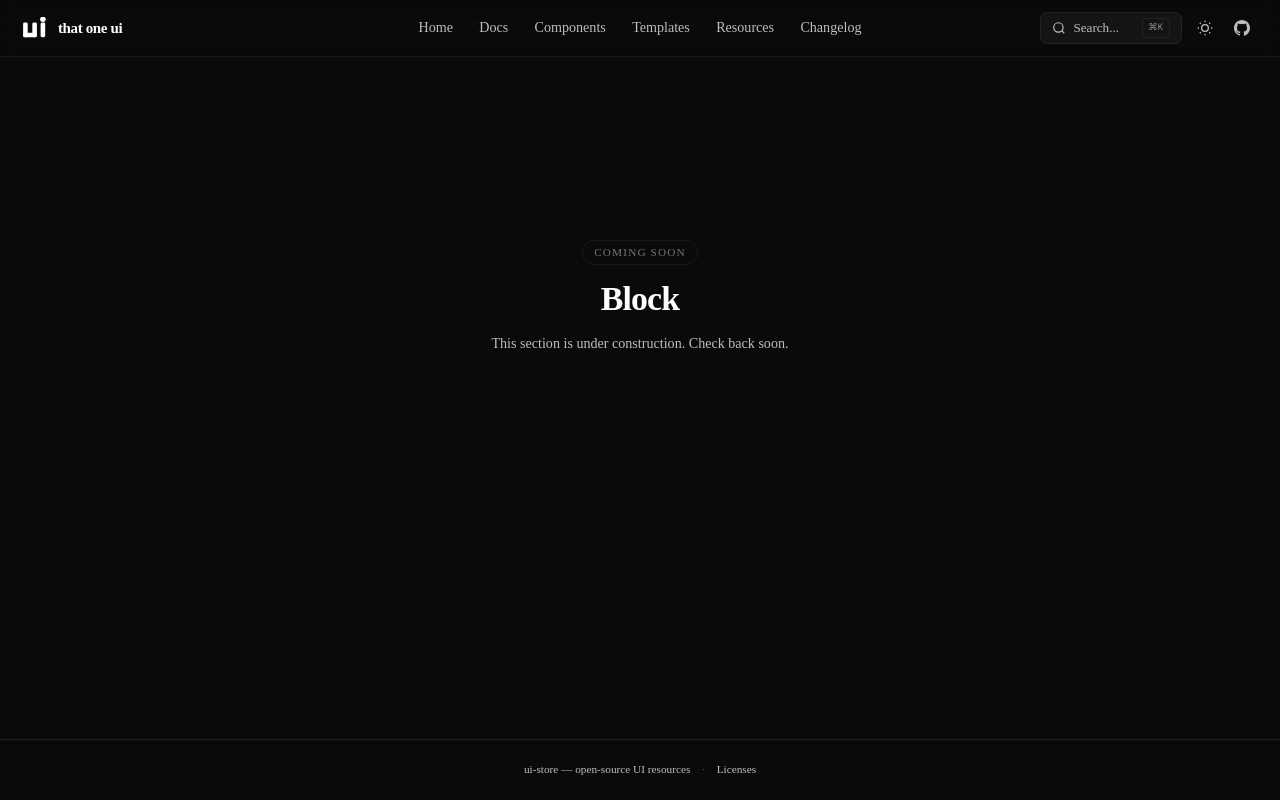
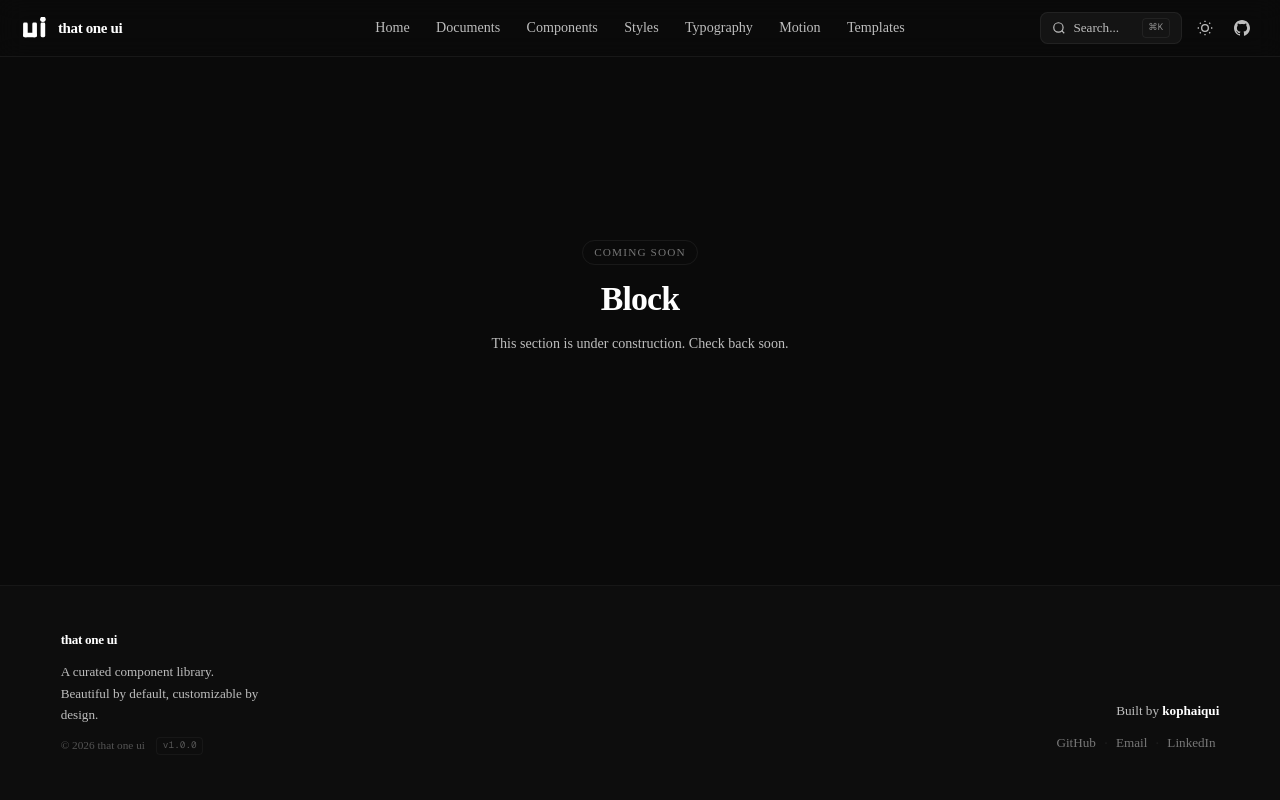
Before and after one commit to kophaiqui/ui-store, a Next.js app: page /block in a window 1280 px wide. Built offline with nearby package versions, Linux system fonts and the light colour scheme.

Commit message:
feat(ui): redesign nav and footer
- nav trimmed to 7 items: Home, Documents, Components, Styles, Typography, Motion, Templates
- footer redesigned: split layout, author links, v1.0.0 version badge

```diff
--- a/components/layout/Footer.tsx
+++ b/components/layout/Footer.tsx
@@ -1,14 +1,54 @@
-import Link from "next/link";
+export default function Footer() {
+  const year = new Date().getFullYear();
 
-export default function Footer() {
+  const links = [
+    { label: "GitHub",   href: "https://github.com/kophaiqui" },
+    { label: "Email",    href: "mailto:quiatwork@gmail.com"   },
+    { label: "LinkedIn", href: "https://linkedin.com/in/kophaiqui" },
+  ];
+
   return (
-    <footer className="border-t border-border py-6">
-      <div className="mx-auto flex max-w-6xl flex-wrap items-center justify-center gap-x-3 gap-y-1 px-6 text-center text-xs text-muted-foreground">
-        <span>ui-store — open-source UI resources</span>
-        <span className="text-muted-foreground/40">·</span>
-        <Link href="/licenses" className="transition-colors hover:text-foreground">
-          Licenses
-        </Link>
+    <footer className="border-t border-border/40 bg-muted/10">
+      <div className="mx-auto max-w-7xl px-6 py-12">
+        <div className="grid grid-cols-1 gap-10 md:grid-cols-[1fr_auto] md:items-end">
+
+          {/* Left — brand */}
+          <div className="space-y-3">
+            <p className="text-sm font-semibold tracking-tight">that one ui</p>
+            <p className="max-w-[34ch] text-sm leading-relaxed text-muted-foreground">
+              A curated component library.
+              <br />
+              Beautiful by default, customizable by design.
+            </p>
+            <div className="flex items-center gap-3 text-xs text-muted-foreground/40">
+              <span>&copy; {year} that one ui</span>
+              <span className="rounded border border-border/40 px-1.5 py-0.5 font-mono text-[0.625rem]">v1.0.0</span>
+            </div>
+          </div>
+
+          {/* Right — author + links */}
+          <div className="flex flex-col items-start gap-3 md:items-end">
+            <p className="text-sm text-muted-foreground">
+              Built by{" "}
+              <span className="font-semibold text-foreground">kophaiqui</span>
+            </p>
+            <nav className="flex items-center gap-1">
+              {links.map((link, i) => (
+                <span key={link.href} className="flex items-center gap-1">
+                  {i > 0 && <span className="text-border/60 select-none">·</span>}
+                  <a
+                    href={link.href}
+                    className="group relative px-1 text-sm text-muted-foreground/60 transition-colors duration-200 hover:text-foreground"
+                  >
+                    {link.label}
+                    <span className="absolute inset-x-1 -bottom-px h-px scale-x-0 bg-foreground/40 transition-transform duration-200 group-hover:scale-x-100" />
+                  </a>
+                </span>
+              ))}
+            </nav>
+          </div>
+
+        </div>
       </div>
     </footer>
   );
--- a/components/layout/Header.tsx
+++ b/components/layout/Header.tsx
@@ -4,12 +4,13 @@ import { NavLink } from "@/components/layout/NavLink";
 import { Logo } from "@/components/shared/Logo";
 
 const NAV = [
-  { label: "Home", href: "/" },
-  { label: "Docs", href: "/docs" },
+  { label: "Home",       href: "/"           },
+  { label: "Documents",  href: "/documents"  },
   { label: "Components", href: "/components" },
-  { label: "Templates", href: "/template" },
-  { label: "Resources", href: "/resources" },
-  { label: "Changelog", href: "/changelog" },
+  { label: "Styles",     href: "/style"      },
+  { label: "Typography", href: "/fonts"      },
+  { label: "Motion",     href: "/motion"     },
+  { label: "Templates",  href: "/template"   },
 ];
 
 export default function Header() {
```
